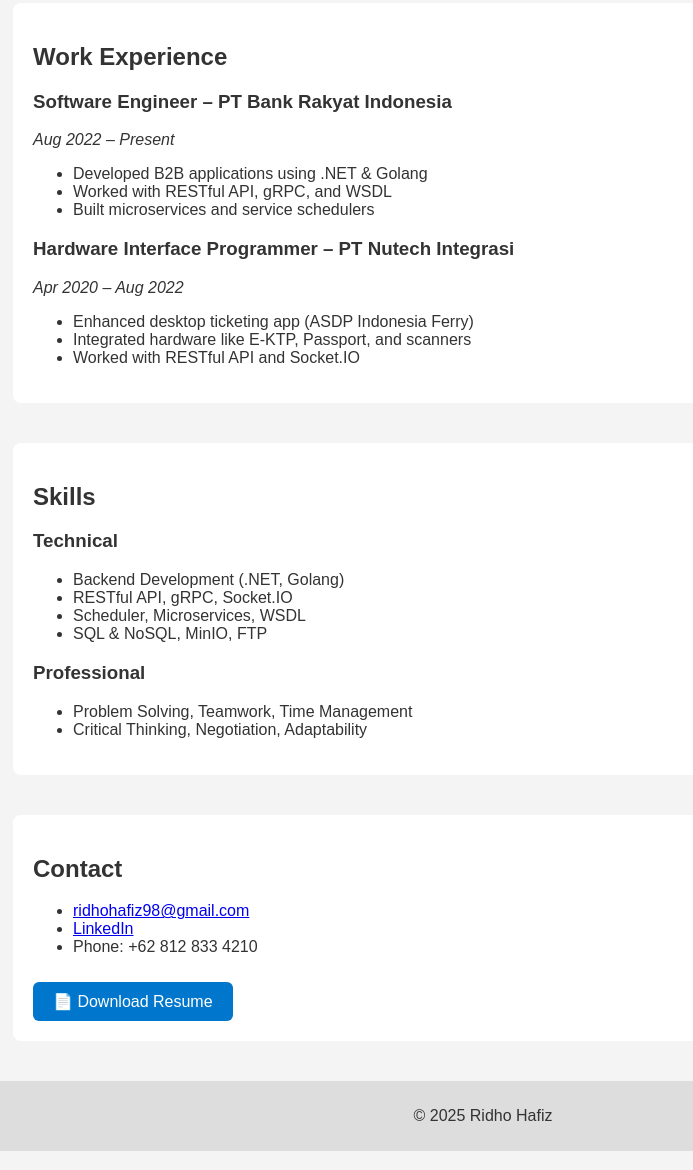
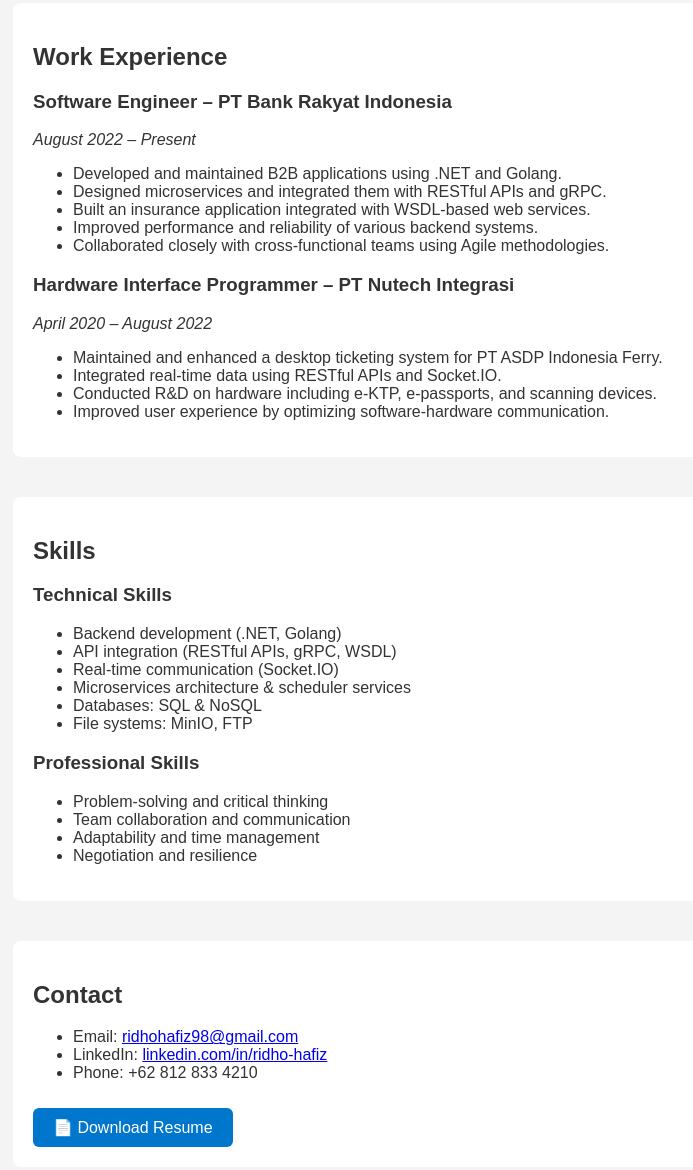
Before and after one commit to CulipBlue/Portofolio, a website: page index.html in a window 1280 px wide. Shown: the part 409-1579 px from the top of the page, without its empty margins (157-850 px from the left). Drawn offline with Linux system fonts and the light colour scheme.

Commit message:
Update index.html

```diff
--- a/index.html
+++ b/index.html
@@ -7,9 +7,10 @@
   <link rel="stylesheet" href="style/main.css" />
 </head>
 <body>
+
   <header>
     <h1>Ridho Hafiz</h1>
-    <p>.NET | Golang - Software Developer</p>
+    <p>.NET | Golang – Software Developer</p>
     <nav>
       <a href="#about">About</a>
       <a href="#experience">Experience</a>
@@ -21,56 +22,73 @@
   <main>
     <section id="about" class="fade-in">
       <h2>About Me</h2>
-      <p>Software Developer with a background in Electronics and Computer Science. Experienced in Backend development, Hardware Interface, and passionate about building robust and scalable systems.</p>
+      <p>
+          I'm a software developer with a background in electronics and computer science.
+          I specialize in backend development and hardware integration.
+          I'm passionate about building scalable systems and solving complex technical challenges.
+      </p>
     </section>
 
     <section id="experience" class="fade-in">
       <h2>Work Experience</h2>
+
       <div class="job">
         <h3>Software Engineer – PT Bank Rakyat Indonesia</h3>
-        <p><em>Aug 2022 – Present</em></p>
+        <p><em>August 2022 – Present</em></p>
         <ul>
-          <li>Developed B2B applications using .NET & Golang</li>
-          <li>Worked with RESTful API, gRPC, and WSDL</li>
-          <li>Built microservices and service schedulers</li>
+          <li>Developed and maintained B2B applications using .NET and Golang.</li>
+          <li>Designed microservices and integrated them with RESTful APIs and gRPC.</li>
+          <li>Built an insurance application integrated with WSDL-based web services.</li>
+          <li>Improved performance and reliability of various backend systems.</li>
+          <li>Collaborated closely with cross-functional teams using Agile methodologies.</li>
         </ul>
       </div>
+
       <div class="job">
         <h3>Hardware Interface Programmer – PT Nutech Integrasi</h3>
-        <p><em>Apr 2020 – Aug 2022</em></p>
+        <p><em>April 2020 – August 2022</em></p>
         <ul>
-          <li>Enhanced desktop ticketing app (ASDP Indonesia Ferry)</li>
-          <li>Integrated hardware like E-KTP, Passport, and scanners</li>
-          <li>Worked with RESTful API and Socket.IO</li>
+          <li>Maintained and enhanced a desktop ticketing system for PT ASDP Indonesia Ferry.</li>
+          <li>Integrated real-time data using RESTful APIs and Socket.IO.</li>
+          <li>Conducted R&D on hardware including e-KTP, e-passports, and scanning devices.</li>
+          <li>Improved user experience by optimizing software-hardware communication.</li>
         </ul>
       </div>
     </section>
 
     <section id="skills" class="fade-in">
       <h2>Skills</h2>
-      <h3>Technical</h3>
+
+      <h3>Technical Skills</h3>
       <ul>
-        <li>Backend Development (.NET, Golang)</li>
-        <li>RESTful API, gRPC, Socket.IO</li>
-        <li>Scheduler, Microservices, WSDL</li>
-        <li>SQL & NoSQL, MinIO, FTP</li>
+        <li>Backend development (.NET, Golang)</li>
+        <li>API integration (RESTful APIs, gRPC, WSDL)</li>
+        <li>Real-time communication (Socket.IO)</li>
+        <li>Microservices architecture & scheduler services</li>
+        <li>Databases: SQL & NoSQL</li>
+        <li>File systems: MinIO, FTP</li>
       </ul>
-      <h3>Professional</h3>
+
+      <h3>Professional Skills</h3>
       <ul>
-        <li>Problem Solving, Teamwork, Time Management</li>
-        <li>Critical Thinking, Negotiation, Adaptability</li>
+        <li>Problem-solving and critical thinking</li>
+        <li>Team collaboration and communication</li>
+        <li>Adaptability and time management</li>
+        <li>Negotiation and resilience</li>
       </ul>
     </section>
+
 
     <section id="contact" class="fade-in">
       <h2>Contact</h2>
       <ul>
-        <li><a href="mailto:ridhohafiz98@gmail.com">ridhohafiz98@gmail.com</a></li>
-        <li><a href="https://www.linkedin.com/in/ridho-hafiz" target="_blank">LinkedIn</a></li>
+        <li>Email: <a href="mailto:ridhohafiz98@gmail.com">ridhohafiz98@gmail.com</a></li>
+        <li>LinkedIn: <a href="https://www.linkedin.com/in/ridho-hafiz" target="_blank">linkedin.com/in/ridho-hafiz</a></li>
         <li>Phone: +62 812 833 4210</li>
       </ul>
       <a href="assets/Ridho_Hafiz_Resume.pdf" download class="download-btn">📄 Download Resume</a>
     </section>
+
   </main>
 
   <footer>
```
